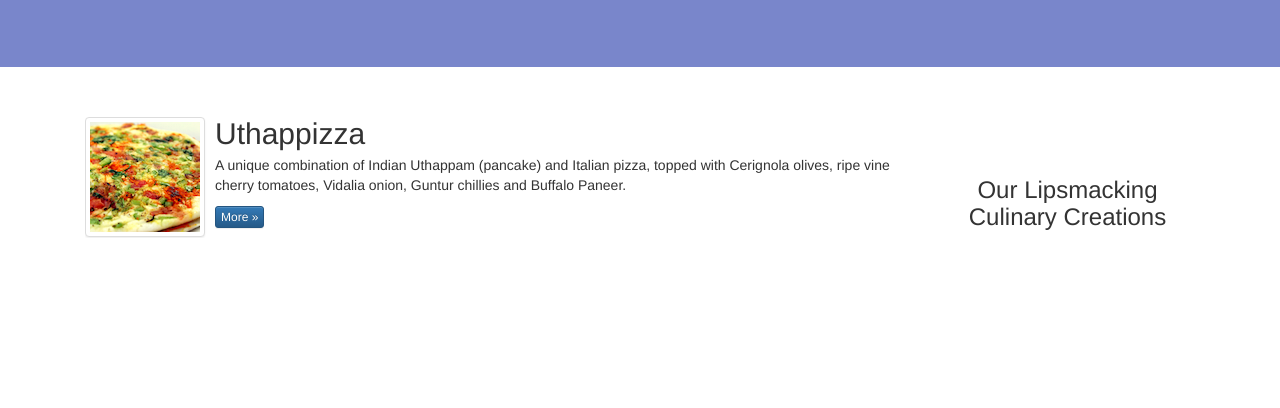
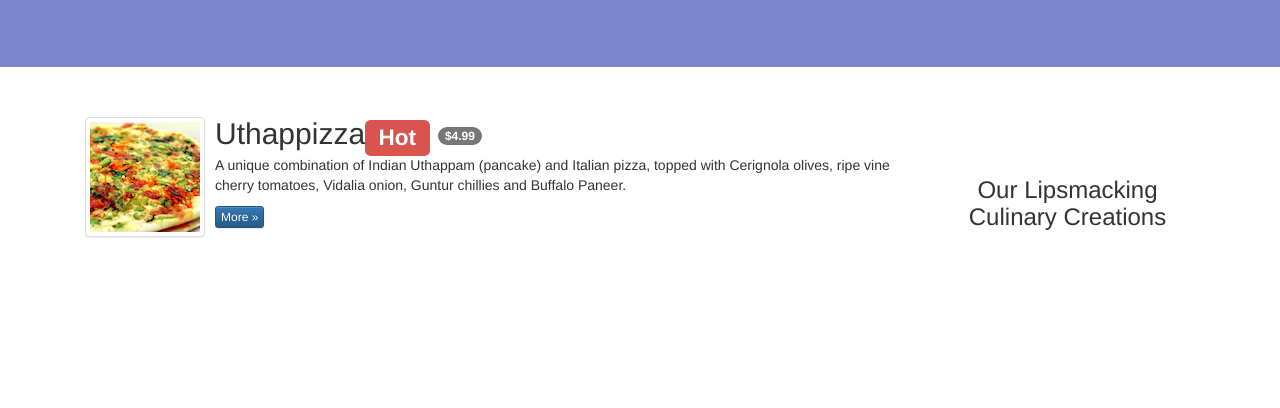
Before and after one commit to sebasstg/bootstrappractice, a plain HTML site: page conFusion/index.html in a window 1280 px wide. Shown: the part 392-800 px from the top of the page. Drawn offline with nearby package versions, Linux system fonts and the light colour scheme.

Commit message:
semana 2, 4/5

```diff
--- a/conFusion/index.html
+++ b/conFusion/index.html
@@ -107,7 +107,9 @@
 						</a>
 					</div>
 					<div class="media-body">
-						<h2 class="media-heading">Uthappizza</h2>
+						<h2 class="media-heading">
+							Uthappizza<span class="label label-danger">Hot</span> <span class="badge">$4.99</span>
+						</h2>
 						<p>A unique combination of Indian Uthappam (pancake) and
 							Italian pizza, topped with Cerignola olives, ripe vine cherry
 							tomatoes, Vidalia onion, Guntur chillies and Buffalo Paneer.</p>
```
